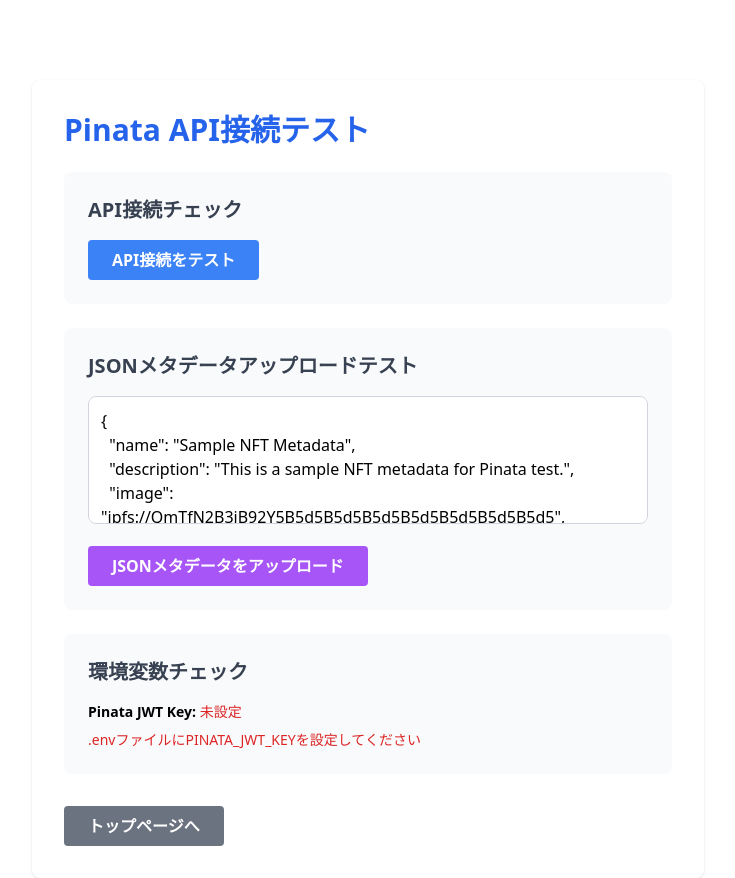
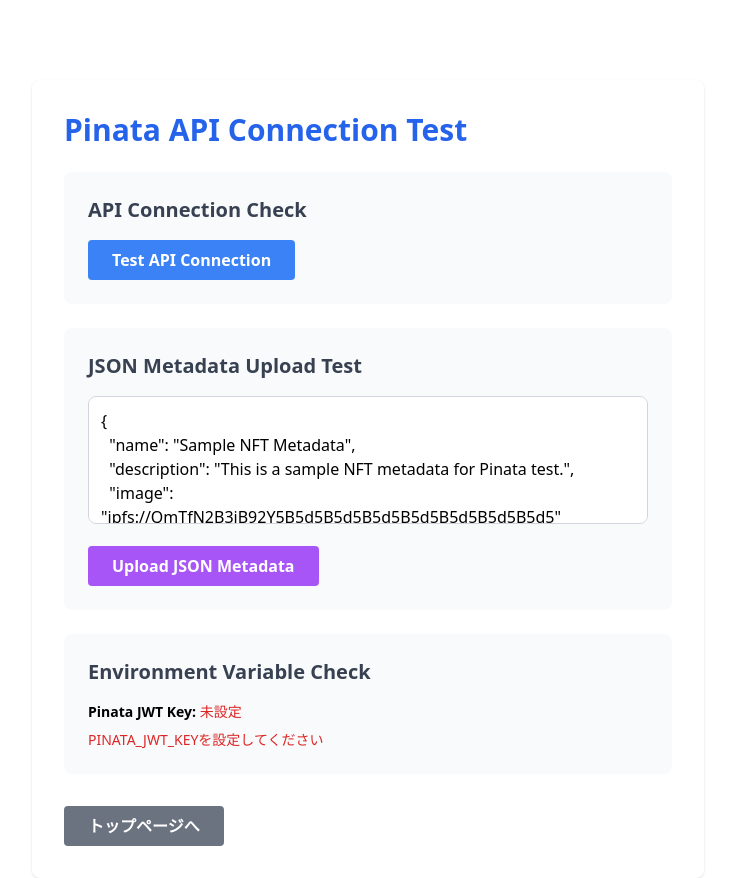
Before and after one commit to iidyuk/App_Nft_WebApp, a Nuxt app: page /pinata-test in a window 1280 px wide. Shown: the whole page, without its empty margins (272-1007 px from the left). Built offline with nearby package versions, Linux system fonts and the light colour scheme.

Commit message:
edit file

```diff
--- a/nuxt.config.ts
+++ b/nuxt.config.ts
@@ -28,5 +28,22 @@
     '@nuxtjs/tailwindcss',
     '@nuxt/icon',
     '@nuxt/fonts'
-  ]
+  ],
+
+  app: {
+    head: {
+      charset: 'utf-16',
+      viewport: 'width=device-width',
+      title: 'nft app',
+      link: [
+        { rel: 'icon', type: 'image/png', href: '/favicon.png' },
+        { rel: 'icon', type: 'image/x-icon', href: '/favicon.ico' },
+        { rel: 'shortcut icon', type: 'image/x-icon', href: '/favicon.ico' }
+      ],
+      htmlAttrs: {
+        lang: 'ja',
+        prefix: 'og: https://ogp.me/ns#'
+      },
+    }
+  },
 })
--- a/src/pages/index.vue
+++ b/src/pages/index.vue
@@ -7,7 +7,7 @@
       <br>
       <NuxtLink to="/list" class="inline-block bg-green-500 hover:bg-green-600 text-white font-semibold py-2 px-6 rounded transition">List</NuxtLink>
       <br>
-      <NuxtLink to="/pinata-test" class="inline-block bg-gray-500 hover:bg-gray-600 text-white font-semibold py-2 px-6 rounded transition">Pinata API Test</NuxtLink>
+      <NuxtLink to="/pinata-test" class="inline-block bg-gray-500 hover:bg-gray-600 text-white font-semibold py-2 px-6 rounded transition">Pinata API Test..</NuxtLink>
     </div>
   </div>
 </template>
--- a/src/pages/pinata-test.vue
+++ b/src/pages/pinata-test.vue
@@ -1,29 +1,29 @@
 <template>
   <div class="max-w-2xl mx-auto mt-20 p-8 bg-white rounded-lg shadow">
-    <h1 class="text-3xl font-bold text-blue-600 mb-6">Pinata API接続テスト</h1>
+    <h1 class="text-3xl font-bold text-blue-600 mb-6">Pinata API Connection Test</h1>
 
     <!-- API接続チェック -->
     <div class="mb-6 p-6 bg-gray-50 rounded-lg">
-      <h2 class="text-xl font-semibold text-gray-700 mb-4">API接続チェック</h2>
+      <h2 class="text-xl font-semibold text-gray-700 mb-4">API Connection Check</h2>
       <button
         @click="testConnection"
         :disabled="isTesting"
         class="bg-blue-500 hover:bg-blue-600 disabled:bg-gray-400 text-white font-semibold py-2 px-6 rounded transition"
       >
-        {{ isTesting ? 'テスト中...' : 'API接続をテスト' }}
+        {{ isTesting ? 'Testing...' : 'Test API Connection' }}
       </button>
 
       <div v-if="connectionResult" class="mt-4 p-4 rounded-lg" :class="connectionResult.success ? 'bg-green-100 border border-green-400 text-green-700' : 'bg-red-100 border border-red-400 text-red-700'">
         <h3 class="font-semibold mb-2">{{ connectionResult.message }}</h3>
         <div v-if="!connectionResult.success" class="text-sm">
-          <p><strong>エラー:</strong> {{ connectionResult.error }}</p>
+          <p><strong>Error:</strong> {{ connectionResult.error }}</p>
         </div>
       </div>
     </div>
 
     <!-- JSONメタデータアップロードテスト -->
     <div class="mb-6 p-6 bg-gray-50 rounded-lg">
-      <h2 class="text-xl font-semibold text-gray-700 mb-4">JSONメタデータアップロードテスト</h2>
+      <h2 class="text-xl font-semibold text-gray-700 mb-4">JSON Metadata Upload Test</h2>
 
       <div class="mb-4">
         <textarea
@@ -38,7 +38,7 @@
         :disabled="isJSONUploading || !metadataJSON"
         class="bg-purple-500 hover:bg-purple-600 disabled:bg-gray-400 text-white font-semibold py-2 px-6 rounded transition"
       >
-        {{ isJSONUploading ? 'アップロード中...' : 'JSONメタデータをアップロード' }}
+        {{ isJSONUploading ? 'Uploading...' : 'Upload JSON Metadata' }}
       </button>
 
       <div v-if="jsonUploadResult" class="mt-4 p-4 rounded-lg" :class="jsonUploadResult.success ? 'bg-green-100 border border-green-400 text-green-700' : 'bg-red-100 border border-red-400 text-red-700'">
@@ -55,18 +55,18 @@
 
     <!-- 環境変数チェック -->
     <div class="p-6 bg-gray-50 rounded-lg">
-      <h2 class="text-xl font-semibold text-gray-700 mb-4">環境変数チェック</h2>
+      <h2 class="text-xl font-semibold text-gray-700 mb-4">Environment Variable Check</h2>
       <div class="text-sm">
         <p><strong>Pinata JWT Key:</strong>
           <span v-if="pinataJWTKey" class="break-all text-green-700">
-            設定済み (先頭5文字: {{ pinataJWTKey.substring(0, 5) }}...)
+            設定済み (First 5 characters: {{ pinataJWTKey.substring(0, 5) }}...)
           </span>
           <span v-else class="text-red-600">
             未設定
           </span>
         </p>
         <p v-if="!pinataJWTKey" class="text-red-600 mt-2">
-          .envファイルにPINATA_JWT_KEYを設定してください
+          PINATA_JWT_KEYを設定してください
         </p>
       </div>
     </div>
@@ -85,30 +85,15 @@
 const isJSONUploading = ref(false)
 const connectionResult = ref<any>(null)
 const jsonUploadResult = ref<any>(null)
-const metadataJSON = ref('')
+const metadataJSON = ref(`{
+  "name": "Sample NFT Metadata",
+  "description": "This is a sample NFT metadata for Pinata test.",
+  "image": "ipfs://QmTfN2B3jB92Y5B5d5B5d5B5d5B5d5B5d5B5d5B5d5"
+}`)
 
 // 環境変数を取得
 const config = useRuntimeConfig()
 const pinataJWTKey = config.public.pinataJWTKey
-
-// デフォルトのメタデータを設定
-onMounted(() => {
-  metadataJSON.value = JSON.stringify({
-    name: "Sample NFT Metadata",
-    description: "This is a sample NFT metadata for Pinata test.",
-    image: "ipfs://QmTfN2B3jB92Y5B5d5B5d5B5d5B5d5B5d5B5d5B5d5", // サンプル画像URL（実際のIPFSハッシュに置き換えてください）
-    attributes: [
-      {
-        trait_type: "Test",
-        value: "Pinata"
-      },
-      {
-        trait_type: "Version",
-        value: "1.0"
-      }
-    ]
-  }, null, 2)
-})
 
 // API接続テスト
 const testConnection = async () => {
```
Also changed, not shown: public/favicon.png (added).
